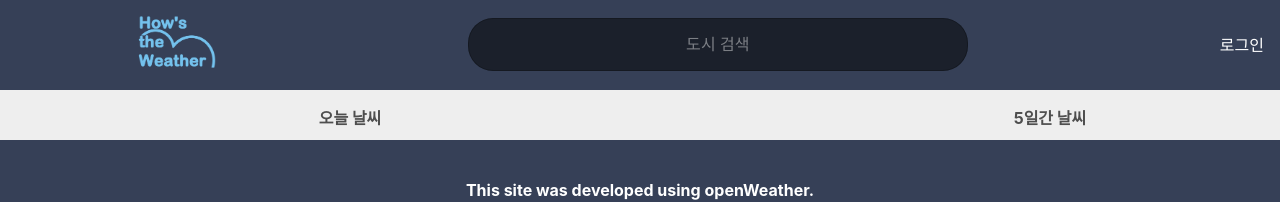
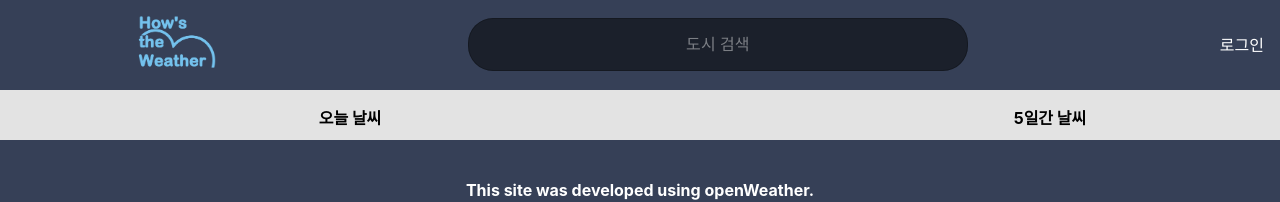
Before and after one commit to Kce0/Weather, a React (Create React App) app: page / in a window 1280 px wide. Shown: the top 202 px of the page. Built offline with nearby package versions, Linux system fonts and the light colour scheme.

Commit message:
오늘,5일,검색 끝

```diff
--- a/src/components/WeatherCard.jsx
+++ b/src/components/WeatherCard.jsx
@@ -5,9 +5,6 @@ import CardMedia from '@mui/material/CardMedia'
 import Typography from '@mui/material/Typography'
 
 function WeatherCard({ weathers, locationName, temp, index, day }) {
-   if (!Array.isArray(weathers)) {
-      return <div>No weather data available.</div>
-   }
    return (
       <>
          {weathers.map((weather) => (
@@ -48,9 +45,8 @@ function WeatherCard({ weathers, locationName, temp, index, day }) {
                         <p>{weather.description}</p>
                      </Typography>
                      <p style={{ fontSize: '30px', fontWeight: 'bold', color: 'white' }}>
-                        최고 {temp.temp_max}° 최저 {temp.temp_min}°
+                        최저 {temp.temp_min}° 최고 {temp.temp_max}°
                      </p>
-
                      {day ? <p style={{ color: 'white' }}>{day}</p> : null}
                   </CardContent>
                   <CardMedia component="img" sx={{ width: 250, height: 250 }} image={`https://openweathermap.org/img/wn/${weather.icon}@4x.png`} title={locationName} />
--- a/src/components/css/Menu.css
+++ b/src/components/css/Menu.css
@@ -30,7 +30,7 @@ header {
    .Menu {
       position: fixed;
       width: 100%;
-    background-color: rgba(221, 221, 221, 0.5);
+      background-color: rgba(221, 221, 221, 0.8);
       height: 50px;
       top: 90px;
       z-index: 99999;
@@ -47,7 +47,7 @@ header {
    }
 
    .Menu li a {
-    color: rgb(78, 78, 78);
+      color: black;
       font-weight: 700;
    }
 
--- a/src/features/weather/weatherSlice.js
+++ b/src/features/weather/weatherSlice.js
@@ -32,7 +32,8 @@ const weatherSlice = createSlice({
       error: null,
       searchResults: {},
       todayWeathers: {},
-      fivedayWeathers: {},
+      // 날짜별 그룹화를 하기 위해서는 초기값이 null값이여야함
+      fivedayWeathers: null,
    },
    reducers: {},
    extraReducers: (builder) => {
--- a/src/pages/WeatherCategory.jsx
+++ b/src/pages/WeatherCategory.jsx
@@ -38,7 +38,13 @@ function WeatherCategory({ category }) {
          </Wrap>
       )
    }
+
+   // 렌더링을 다 한 후에 useEffect가 실행되기 때문에 아무것도 없는 상태에서 아래 코드를 실행하려고 하니 에러가 발생함.
+   // 그래서 if문을 사용해 null값일 때는 실행되지 않도록 만들어줌.
+   let days = []
+
    // 날짜별로 데이터를 그룹화 **공부**
+   if (fivedayWeathers) {
       const groupedByDate = fivedayWeathers.list.reduce((acc, day) => {
          const date = day.dt_txt.split(' ')[0] // 날짜 부분만 추출 (YYYY-MM-DD 형식)
          if (!acc[date]) {
@@ -48,7 +54,8 @@ function WeatherCategory({ category }) {
       }, {})
 
       // 날짜별로 그룹화된 데이터의 값을 배열로 변환
-   const days = Object.values(groupedByDate)
+      days = Object.values(groupedByDate)
+   }
 
    return (
       <Wrap>
```
Lines whose indentation alone changed are shown as unchanged.
